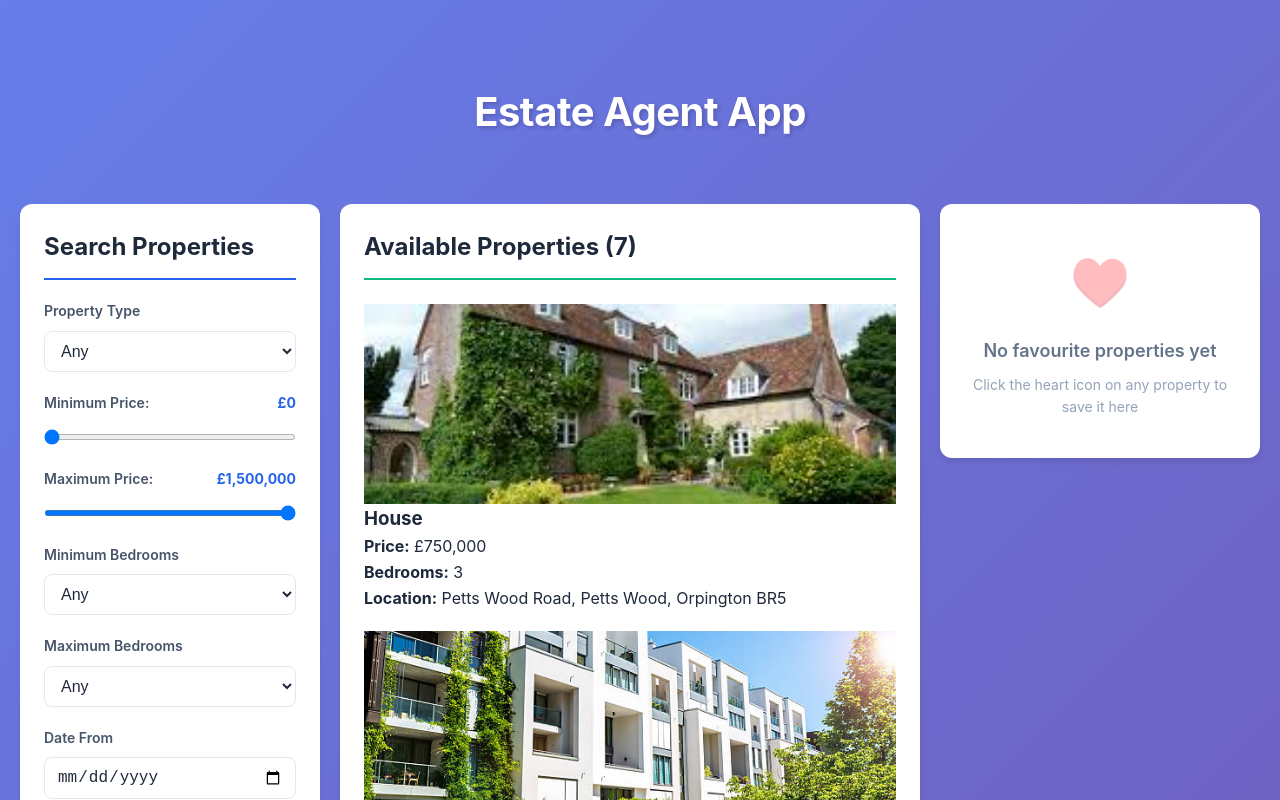
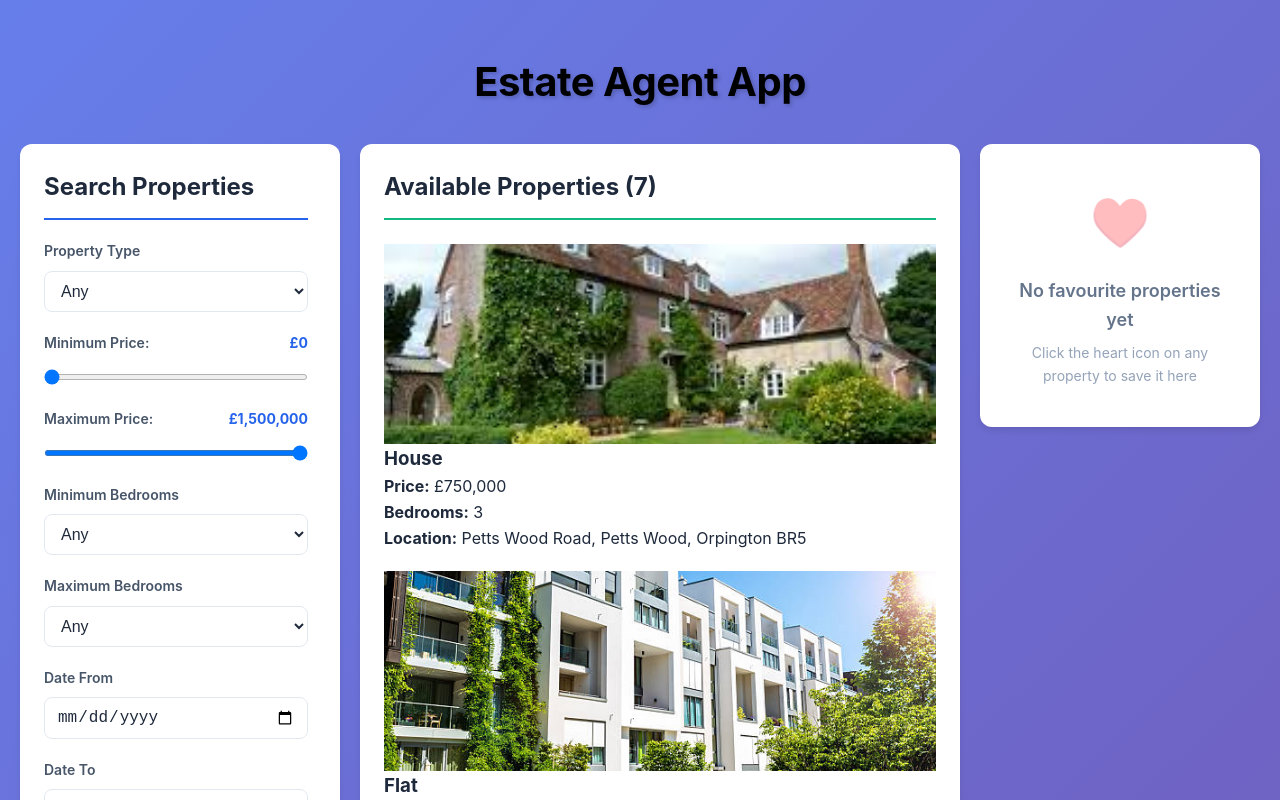
Before and after one commit to Gangulyy/React-CW, a React (Vite) app in the folder Estate-Agent-CW/: page / in a window 1280 px wide. Shown: the top 800 px of the page. Built offline with nearby package versions, Linux system fonts and the light colour scheme.

Commit message:
fixed page margin, improved searchform and fixed the sticky property in searchform

```diff
--- a/Estate-Agent-CW/src/App.css
+++ b/Estate-Agent-CW/src/App.css
@@ -10,9 +10,9 @@
   text-align: center;
   font-size: 2.5rem;
   font-weight: 700;
-  color: white;
-  margin-bottom: 60px;
-  margin-top: 60px;
+  color: black;
+  margin-bottom: 30px;
+  margin-top: 30px;
   text-shadow: 2px 2px 4px rgba(0, 0, 0, 0.2);
   letter-spacing: -0.5px;
 
@@ -21,7 +21,7 @@
 /*-----Responsive Layout */
 .searchLayout {
   display: grid;
-  grid-template-columns: 300px minmax(0, 2fr) 320px;
+  grid-template-columns: 320px minmax(0, 2fr) 280px;
   gap: 20px;
   align-items: start;
 }
@@ -73,6 +73,25 @@
   font-weight: 600;
 }
 
+.searchColumn {
+  position: sticky;
+  top: 20px;
+}
+
+.resultsColumn {
+  display: flex;
+  flex-direction: column;
+  gap: 24px;
+}
+
+/* Disable sticky on mobile */
+@media (max-width: 968px) {
+  .searchColumn {
+    position: static;
+  }
+}
+
+
   /*-----Mobile */
   @media (max-width: 968px) {
     .searchLayout {
--- a/Estate-Agent-CW/src/App.jsx
+++ b/Estate-Agent-CW/src/App.jsx
@@ -93,9 +93,10 @@ function clearFavourites() {
   <h1>Estate Agent App</h1>
 
   {selectedProperty === null ? (
-    /* 🔍 SEARCH PAGE */
     <div className="searchLayout">
-      {/* LEFT */}
+
+      {/* LEFT COLUMN – Search */}
+      <div className="searchColumn">
         <SearchForm
           selectedType={selectedType}
           setSelectedType={setSelectedType}
@@ -114,8 +115,10 @@ function clearFavourites() {
           postcode={postcode}
           setPostcode={setPostcode}
         />
+      </div>
 
-      {/* CENTER */}
+      {/* CENTER COLUMN – Available Properties */}
+      <div className="resultsColumn">
         <PropertyList
           properties={filteredProperties}
           onSelect={(property) => {
@@ -124,8 +127,10 @@ function clearFavourites() {
             setActiveTab('description');
           }}
         />
+      </div>
 
-      {/* RIGHT */}
+      {/* RIGHT COLUMN – Favourites */}
+      <div className="favouritesColumn">
         <FavouritesList
           favourites={favourites}
           onSelect={(property) => {
@@ -136,8 +141,9 @@ function clearFavourites() {
           clearFavourites={clearFavourites}
         />
       </div>
+
+    </div>
   ) : (
-    /* 🏠 PROPERTY DETAILS PAGE */
     <PropertyDetails
       property={selectedProperty}
       selectedImage={selectedImage}
@@ -150,6 +156,7 @@ function clearFavourites() {
     />
   )}
 </div>
+
   );
 }
 
--- a/Estate-Agent-CW/src/components/SearchForm.jsx
+++ b/Estate-Agent-CW/src/components/SearchForm.jsx
@@ -18,6 +18,7 @@ function SearchForm({
 }) {
   return (
     <div style={styles.container}>
+      <div style={styles.scrollArea}>
         <h2 style={styles.heading}>Search Properties</h2>
 
         <div style={styles.formGroup}>
@@ -126,6 +127,7 @@ function SearchForm({
             />
         </div>
       </div>
+    </div>
   );
 }
 
@@ -138,7 +140,13 @@ const styles = {
     position: 'sticky',
     top: '20px',
     maxHeight: 'calc(100vh - 40px)',
-    overflowY: 'auto'
+    overflow: 'hidden'
+  },
+  scrollArea: {
+    paddingRight: '8px',
+    maxHeight: 'calc(100vh - 70px)',
+    overflowY: 'auto',
+    paddingBottom: '20px'
   },
   heading: {
     fontSize: '1.5rem',
```
Lines whose indentation alone changed are shown as unchanged.
